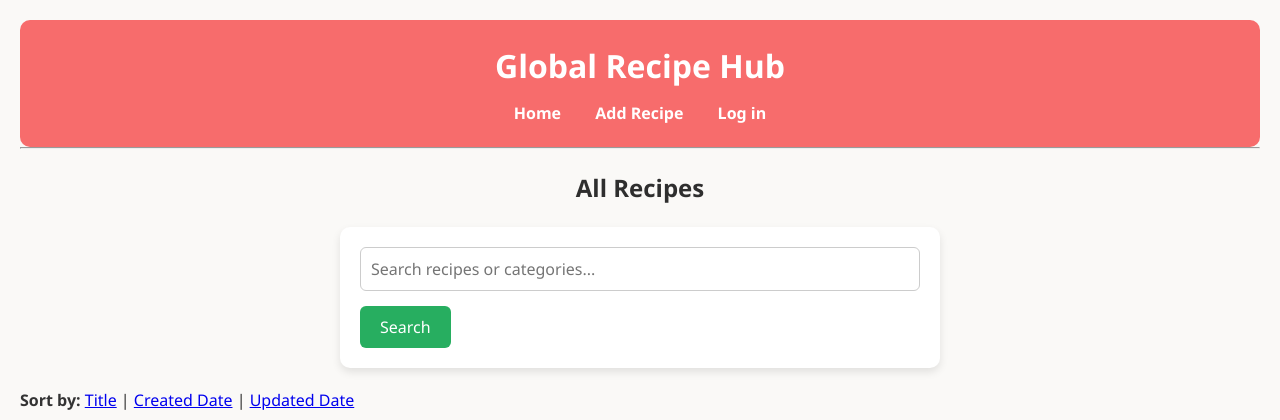
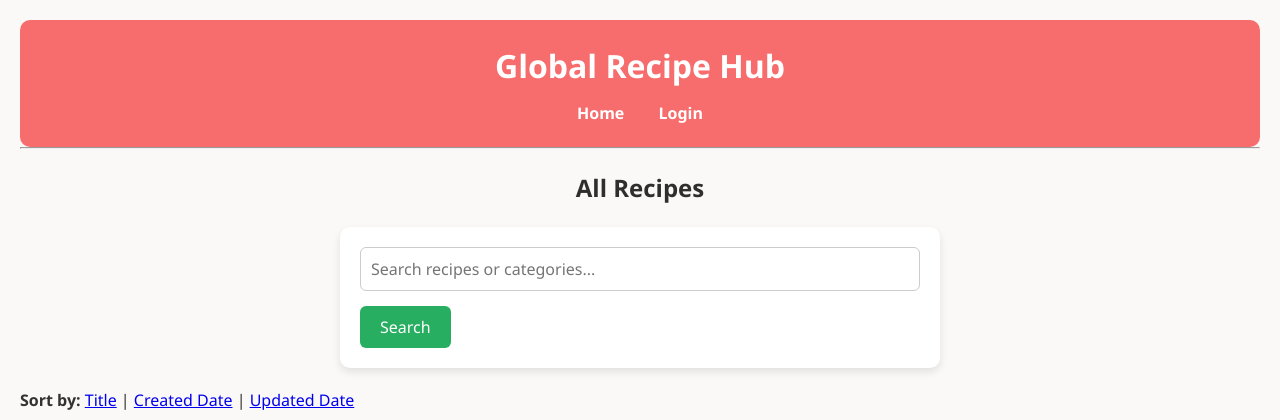
Before and after one commit to RunDevelop344/Global-Recipe-Hub-CMS, a PHP site: page /index.php in a window 1280 px wide. Shown: the top 420 px of the page. Run offline with PHP 8.4, Linux system fonts and the light colour scheme; data that the repository does not hold is empty.

Commit message:
header.php updated

```diff
--- a/header.php
+++ b/header.php
@@ -1,4 +1,9 @@
-
+<?php
+// Ensure session is active for navigation controls
+if (session_status() === PHP_SESSION_NONE) {
+    session_start();
+}
+?>
 <!DOCTYPE html>
 <html lang="en">
 <head>
@@ -7,15 +12,26 @@
     <link rel="stylesheet" href="main.css">
 </head>
 <body>
+
 <header>
-    <h1> Global Recipe Hub</h1>
+    <h1>Global Recipe Hub</h1>
+
     <nav>
         <a href="index.php">Home</a>
-        <a href="create.php">Add Recipe</a>
+
+        <!-- Show Add Recipe only for admins -->
+        <?php if (isset($_SESSION['role']) && $_SESSION['role'] === 'admin'): ?>
+            <a href="create.php">Add Recipe</a>
+            <a href="dashboard.php">Dashboard</a>
+        <?php endif; ?>
+
+        <!-- Show Logout if logged in -->
         <?php if (isset($_SESSION['user_id'])): ?>
-            <a href="login.php">Logout</a>
+            <a href="logout.php">Logout</a>
+
+        <!-- Show Login if not logged in -->
         <?php else: ?>
-            <a href="logout.php">Log in</a>
+            <a href="login.php">Login</a>
         <?php endif; ?>
     </nav>
 </header>
```
